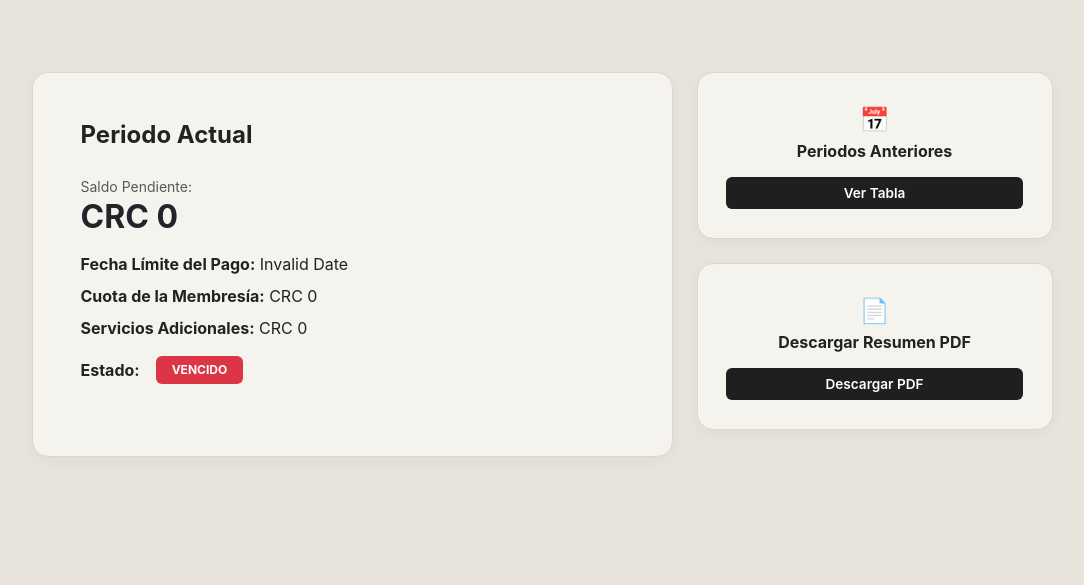
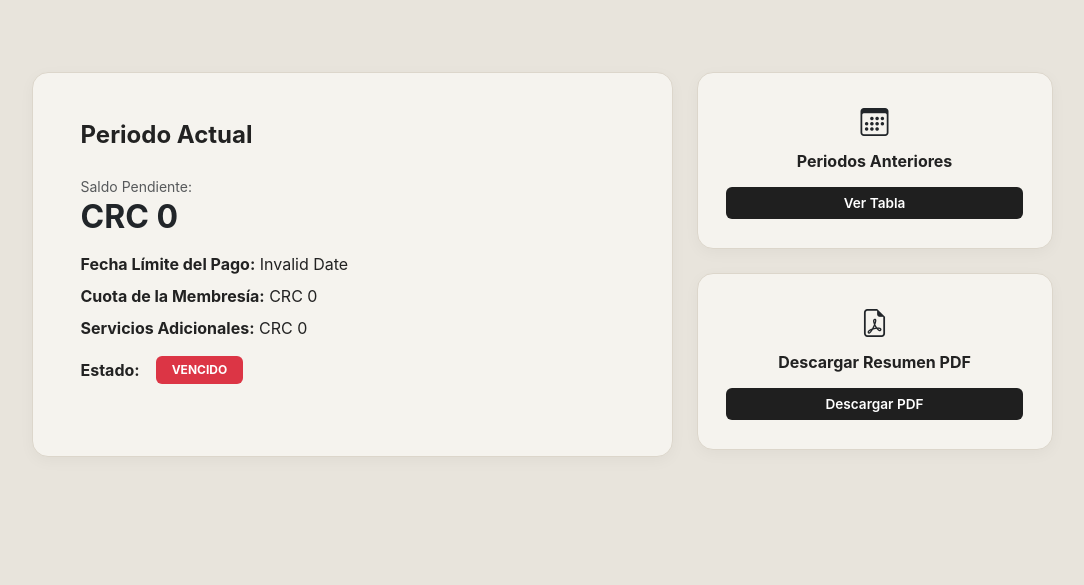
Before and after one commit to GaboBaVi/Pr2AP-Gr1, a Node server app: template views/cobros/estado-cuenta.ejs in a window 1280 px wide. Shown: the part 107-692 px from the top of the page, without its empty margins (98-1182 px from the left). Run offline with Node 20, Linux system fonts and the light colour scheme; the template is opened without the code that fills it, so the values that code supplies are empty; some libraries are stand-ins or nearby versions.

Commit message:
style: reemplazar emojis por iconos formales de Bootstrap Icons en perfil y estado de cuenta

```diff
--- a/views/cobros/estado-cuenta.ejs
+++ b/views/cobros/estado-cuenta.ejs
@@ -31,13 +31,13 @@
   <!-- TARJETA DERECHA: ACCIONES Y RESUMEN -->
   <div class="col-lg-4">
     <div class="custom-card mb-4 text-center">
-      <span class="fs-4 d-block mb-1">📅</span>
+      <i class="bi bi-calendar3 fs-3 d-block mb-2 text-dark"></i>
       <h6 class="fw-bold mb-3">Periodos Anteriores</h6>
       <a href="/socio/periodos-anteriores" class="btn-dark-pill btn-sm-pill w-100">Ver Tabla</a>
     </div>
 
     <div class="custom-card text-center">
-      <span class="fs-4 d-block mb-1">📄</span>
+      <i class="bi bi-file-earmark-pdf fs-3 d-block mb-2 text-dark"></i>
       <h6 class="fw-bold mb-3">Descargar Resumen PDF</h6>
       <a href="/socio/descargar-pdf/<%= estadoActual.id || 1 %>" class="btn-dark-pill btn-sm-pill w-100">Descargar PDF</a>
     </div>
--- a/views/layouts/header.ejs
+++ b/views/layouts/header.ejs
@@ -6,6 +6,8 @@
   <title>Club Valle Alto - Sistema de Gestión</title>
   <!-- Bootstrap 5 CSS CDN -->
   <link href="https://cdn.jsdelivr.net/npm/bootstrap@5.3.3/dist/css/bootstrap.min.css" rel="stylesheet">
+  <!-- Bootstrap Icons CDN -->
+  <link rel="stylesheet" href="https://cdn.jsdelivr.net/npm/bootstrap-icons@1.11.3/font/bootstrap-icons.min.css">
   <!-- Estilos personalizados -->
   <link rel="stylesheet" href="/css/style.css">
 </head>
--- a/views/socio/perfil.ejs
+++ b/views/socio/perfil.ejs
@@ -63,13 +63,13 @@
     <div class="row g-3">
       <div class="col-sm-4">
         <a href="/socio/reservar" class="custom-card text-decoration-none d-block text-center p-3 h-100">
-          <span class="fs-3 d-block mb-1">📅</span>
+          <i class="bi bi-calendar2-plus fs-2 d-block mb-2 text-dark"></i>
           <span class="small fw-bold text-dark d-block">Realizar nueva reserva</span>
         </a>
       </div>
       <div class="col-sm-4">
         <a href="/socio/reservar" class="custom-card text-decoration-none d-block text-center p-3 h-100">
-          <span class="fs-3 d-block mb-1">👥</span>
+          <i class="bi bi-person-plus fs-2 d-block mb-2 text-dark"></i>
           <span class="small fw-bold text-dark d-block">Registrar Invitado</span>
         </a>
       </div>
@@ -77,7 +77,7 @@
         <% const cantBeneficiarios = (beneficiarios ? beneficiarios.length : 0); %>
         <% const maxBeneficiarios = (membresia && membresia.limite_beneficiarios) ? membresia.limite_beneficiarios : 4; %>
         <button type="button" class="custom-card w-100 text-decoration-none border-0 text-center p-3 h-100 position-relative" data-bs-toggle="modal" data-bs-target="#modalBeneficiarios">
-          <span class="fs-3 d-block mb-1">👨‍👩‍👧</span>
+          <i class="bi bi-people fs-2 d-block mb-2 text-dark"></i>
           <span class="small fw-bold text-dark d-block">Añadir Beneficiarios</span>
           <span class="badge <%= cantBeneficiarios >= maxBeneficiarios ? 'bg-secondary' : 'bg-primary' %> mt-1">
             <%= cantBeneficiarios %>/<%= maxBeneficiarios %>
```
